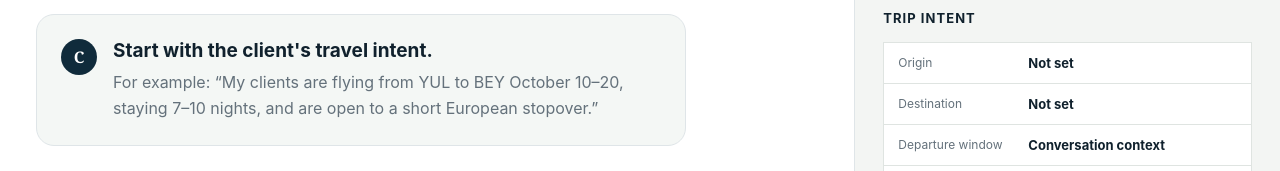
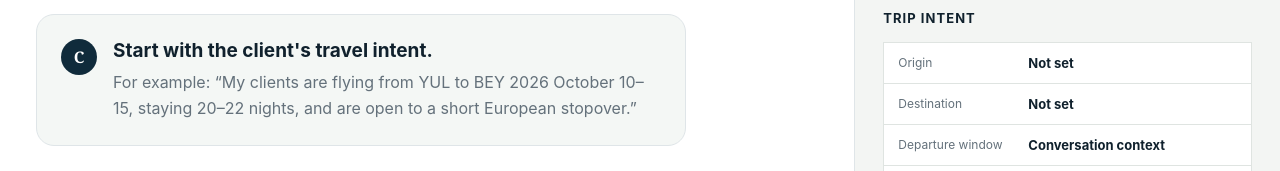
Before and after one commit to mounirabouatmeh/mounirabouatmeh.github.io, a Next.js app: page /app in a window 1280 px wide. Shown: the part 185-356 px from the top of the page. Built offline with nearby package versions, Linux system fonts and the light colour scheme.

Commit message:
Align Next welcome example copy

```diff
--- a/components/advisor-chat.tsx
+++ b/components/advisor-chat.tsx
@@ -41,7 +41,7 @@ export function AdvisorChat() {
       <section className="chat-panel">
         <div className="chat-header"><div><p className="eyebrow dark">Cuberence advisor</p><h1>What trip are we solving?</h1></div><span className="model-chip">Luna</span></div>
         <div className="conversation" role="log" aria-live="polite">
-          {messages.length === 0 ? <div className="welcome-card"><span className="assistant-mark">C</span><div><h2>Start with the client's travel intent.</h2><p>For example: “My clients are flying from YUL to BEY October 10–20, staying 7–10 nights, and are open to a short European stopover.”</p></div></div> : messages.map((message) => {
+          {messages.length === 0 ? <div className="welcome-card"><span className="assistant-mark">C</span><div><h2>Start with the client's travel intent.</h2><p>For example: “My clients are flying from YUL to BEY 2026 October 10–15, staying 20–22 nights, and are open to a short European stopover.”</p></div></div> : messages.map((message) => {
             const text = textFromParts(message.parts);
             return <div key={message.id}>{text && <div className={`message-row ${message.role}`}>{message.role === "assistant" && <span className="assistant-mark small">C</span>}<div className="message-bubble">{message.role === "assistant" ? <AIMessage>{text}</AIMessage> : text}</div></div>}<ToolProgress message={message} /></div>;
           })}
```
